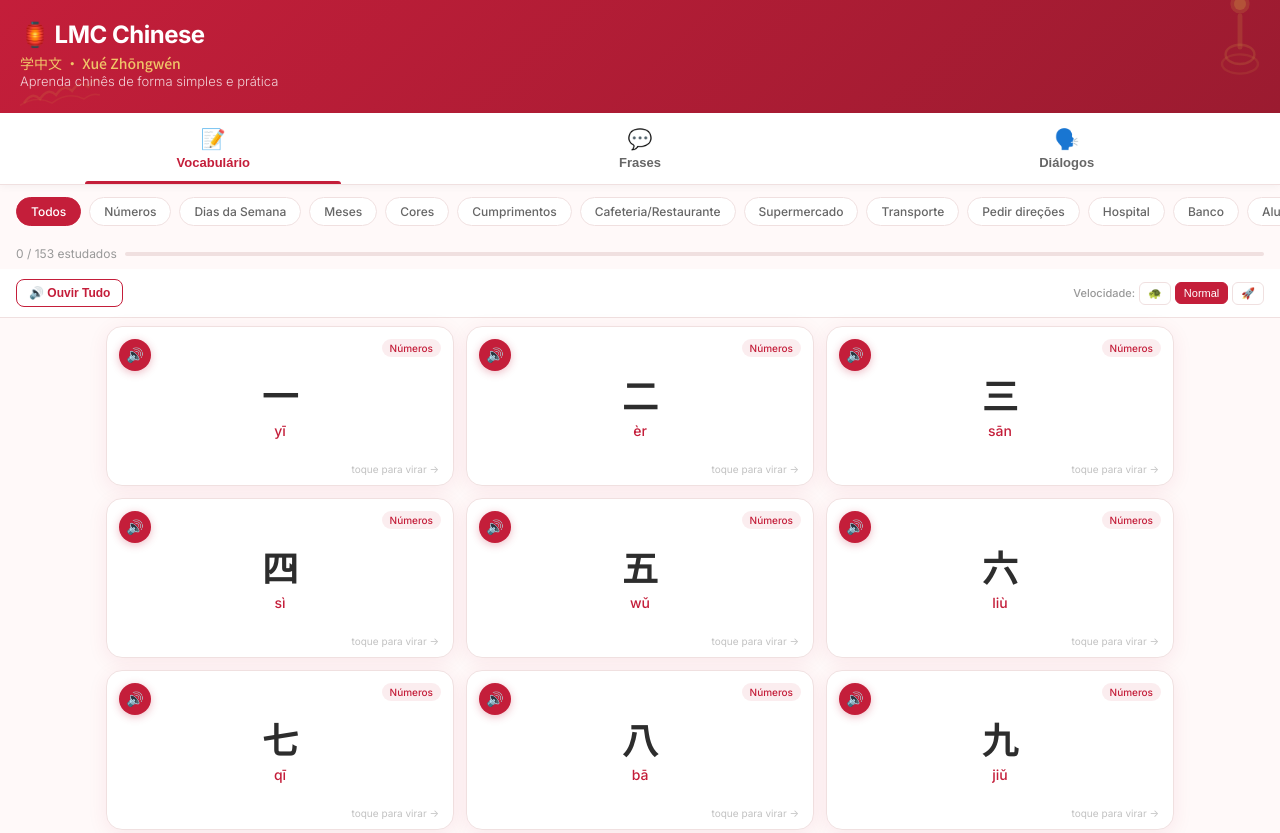
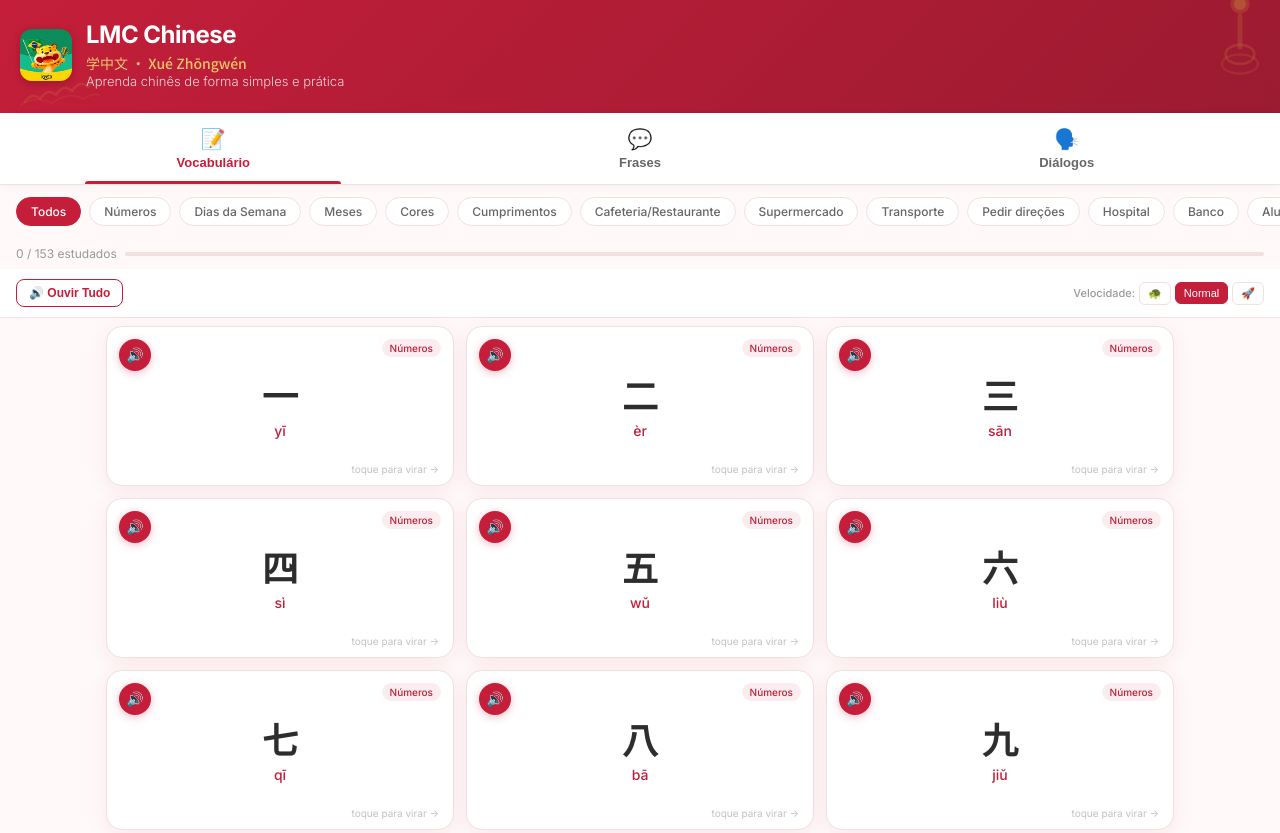
Before and after one commit to zhangwenle2026/lmc-chinese, a plain HTML site: page index.html in a window 1280 px wide. Shown: the top 833 px of the page. Drawn offline with Linux system fonts and the light colour scheme.

Commit message:
feat: update logo to Keeta Brazil jaguar mascot
- Replaced PWA icons with Keeta Brazil mascot (72/96/128/144/192/512px)
- Added logo image in header
- Updated manifest.json with all icon sizes

```diff
--- a/index.html
+++ b/index.html
@@ -694,10 +694,13 @@
 </head>
 <body>
     <header class="header">
-        <div class="header-content">
-            <h1>🏮 LMC Chinese</h1>
-            <p class="chinese-title">学中文 · Xué Zhōngwén</p>
-            <p>Aprenda chinês de forma simples e prática</p>
+        <div class="header-content" style="display:flex;align-items:center;gap:14px;">
+            <img src="icons/icon-96.png" alt="LMC" style="width:52px;height:52px;border-radius:12px;box-shadow:0 2px 8px rgba(0,0,0,0.2);">
+            <div>
+                <h1>LMC Chinese</h1>
+                <p class="chinese-title">学中文 · Xué Zhōngwén</p>
+                <p>Aprenda chinês de forma simples e prática</p>
+            </div>
         </div>
     </header>
 
```
Also changed, not shown: icons/icon-128.png (added), icons/icon-144.png (added), icons/icon-192.png, icons/icon-512.png, icons/icon-72.png (added), icons/icon-96.png (added), manifest.json.
